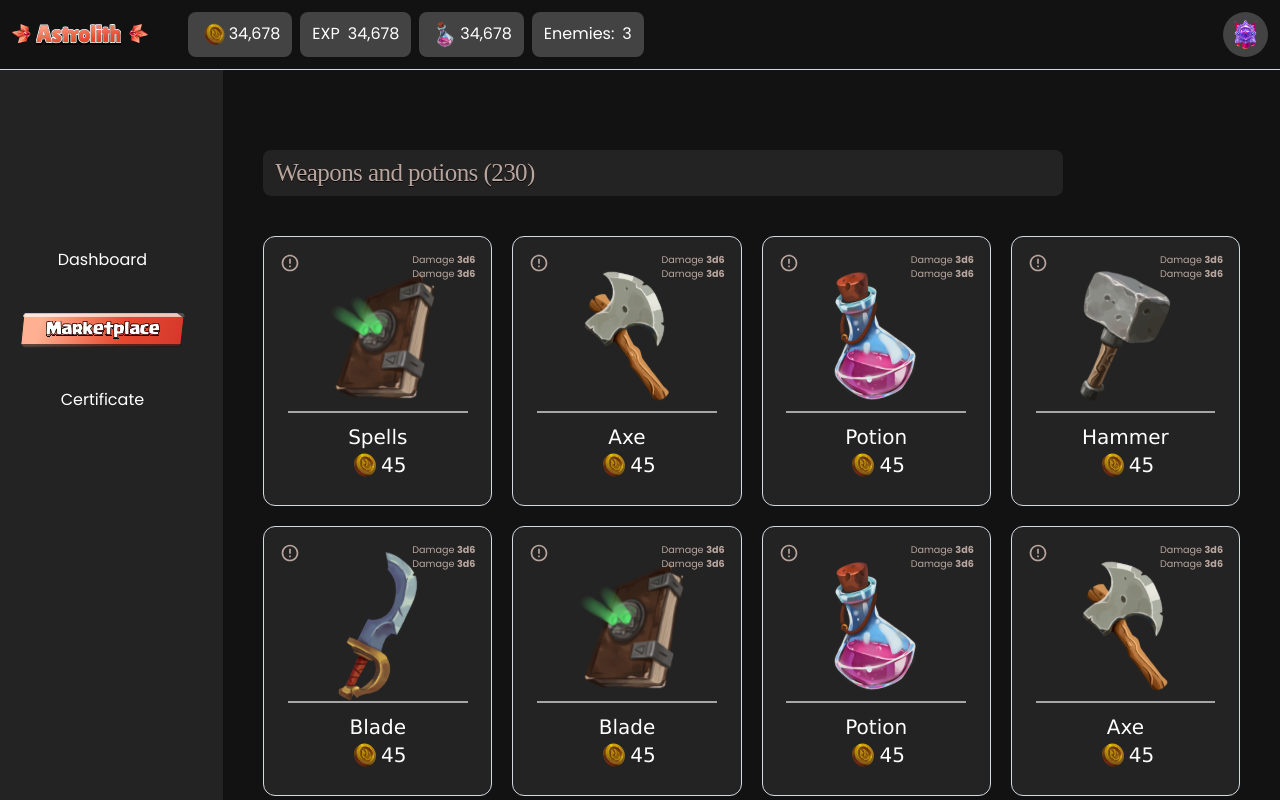
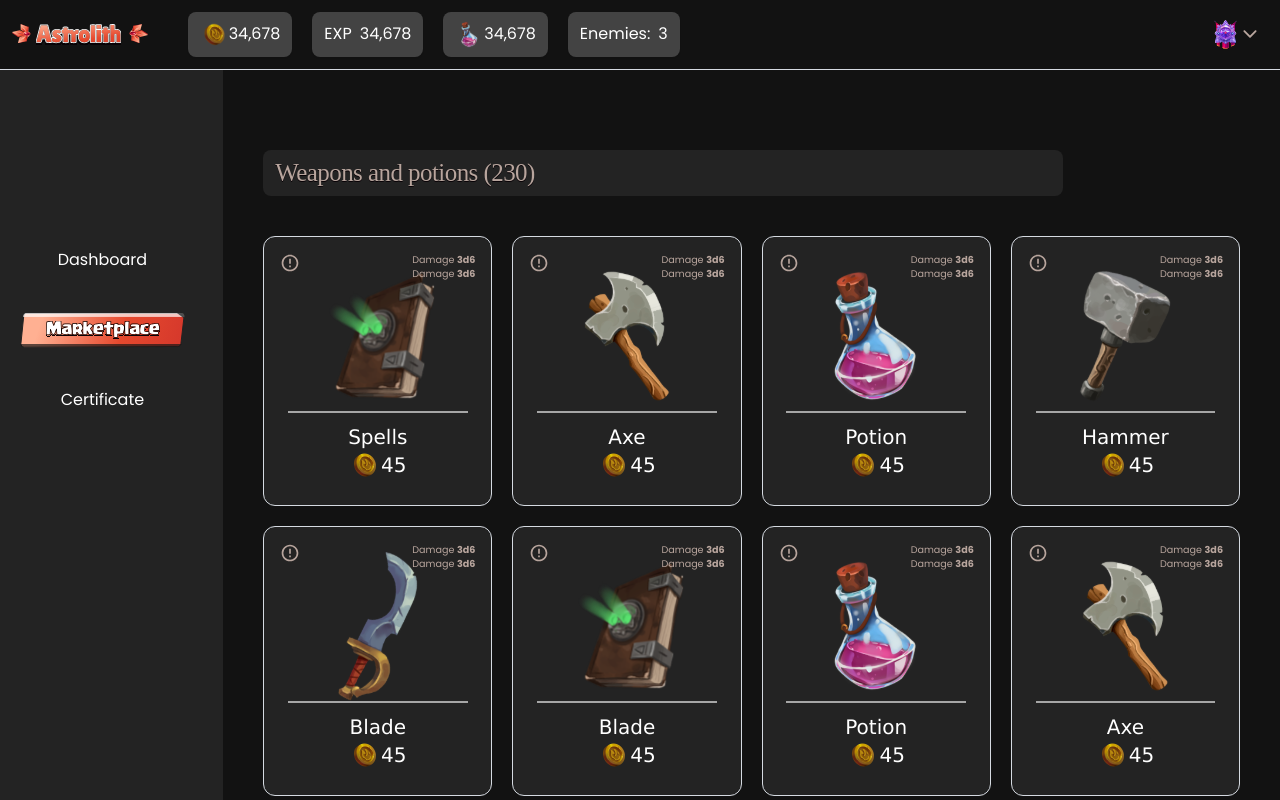
Before and after one commit to Astrolith-Unleash-the-Programmer-in-You/astrolith-frontend, a React (Vite) app: page /dashboard in a window 1280 px wide. Shown: the top 800 px of the page. Built offline with nearby package versions, Linux system fonts and the light colour scheme; no server answers.

Commit message:
done with marketplace

```diff
--- a/src/components/Dashboard/DashbordNavbar.jsx
+++ b/src/components/Dashboard/DashbordNavbar.jsx
@@ -1,6 +1,7 @@
 import React from "react";
 import { Diamond, coin, dashboardLogo, magicPotion } from "../../assets";
 import { Link } from "react-router-dom";
+import { IoIosArrowDown } from "react-icons/io";
 
 const DashbordNavbar = () => {
   return (
@@ -10,7 +11,7 @@ const DashbordNavbar = () => {
       </Link>
 
       <div className="flex justify-between w-full">
-        <ul className="hidden lg:flex gap-2">
+        <ul className="hidden md:flex gap-5">
           <li className="flex px-3 justify-center items-center rounded-lg shadow-sm bg-[#434343]">
             <img className="w-[1.8rem] h-[1.8rem]" src={coin} />
             <p>34,678</p>
@@ -32,8 +33,9 @@ const DashbordNavbar = () => {
           </li>
         </ul>
 
-        <Link to="/profile" className="bg-[#434343] p-2 rounded-3xl">
+        <Link to="/profile" className=" flex items-center p-2 rounded-3xl">
           <img className="w-[1.8rem] h-[1.8rem] " src={Diamond} />
+          <IoIosArrowDown size={20} className="text-[#B8A59D]" />
         </Link>
       </div>
     </div>
--- a/src/components/Dashboard/Navigator.jsx
+++ b/src/components/Dashboard/Navigator.jsx
@@ -10,7 +10,7 @@ const Navigator = () => {
   return (
     <div className="flex items-start  justify-items-start">
       {/* left */}
-      <ul className="bg-[#232323] hidden lg:flex h-[120vh] flex-col justify-center p-5 w-[35vh] list-none gap-10">
+      <ul className="bg-[#232323] hidden md:flex h-[120vh] flex-col justify-center p-5 w-[35vh] list-none gap-10">
         {dashLinks.map((Link) => (
           <li
             className="w-[10.3rem] text-center h-[2.2erm] cursor-pointer"
```
